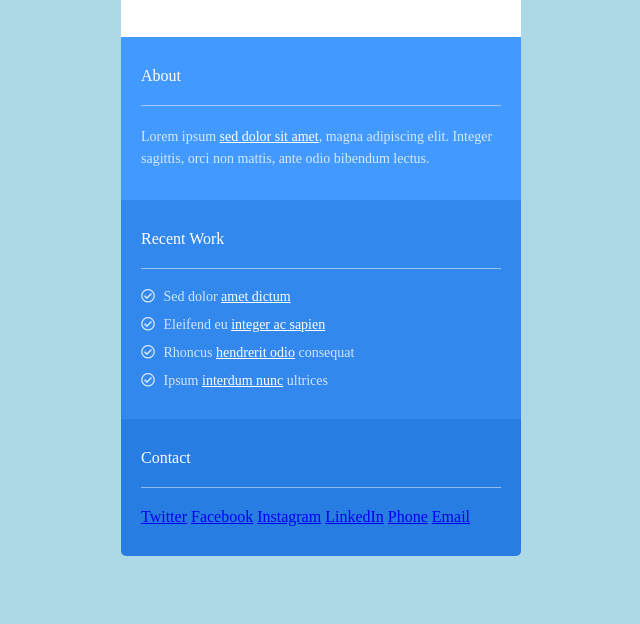
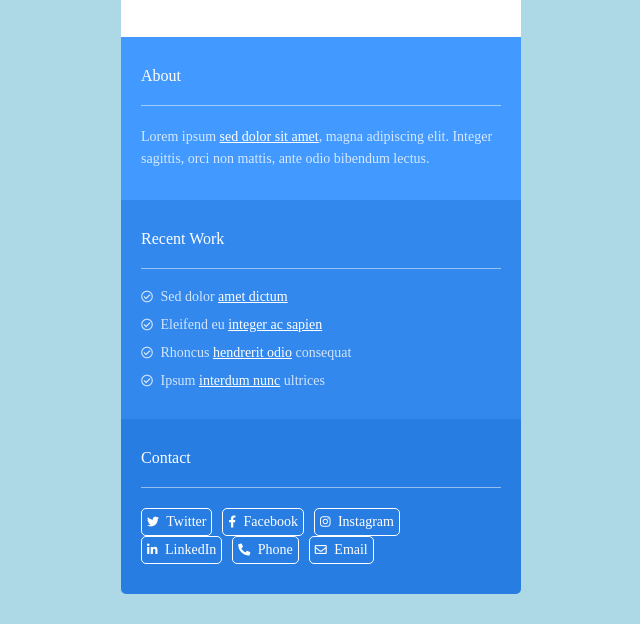
Before and after one commit to manovak24/resume_project, a plain HTML site: page index.html in a window 1280 px wide. Shown: the part 217-841 px from the top of the page, without its empty margins (319-959 px from the left). Before the commit the page ends 803 px from the top, so only its background shows below. Drawn offline with Linux system fonts and the light colour scheme.

Commit message:
Still working through styles.

```diff
--- a/index.html
+++ b/index.html
@@ -5,7 +5,7 @@
     <meta http-equiv="X-UA-Compatible" content="IE=edge">
     <meta name="viewport" content="width=device-width, initial-scale=1.0">
     <link rel="stylesheet" href="./styles.css">
-    <link rel="stylesheet" href="https://use.fontawesome.com/releases/v5.0.7/css/all.css">
+    <link rel="stylesheet" href="https://use.fontawesome.com/releases/v5.10.2/css/all.css">
     <title>Resume Website</title>
 </head>
 <body>
@@ -20,7 +20,7 @@
             <div class="section about">
                 <h4 class="section-title">About</h4>
                 <div class="section-body">
-                    <p>Lorem ipsum <span>sed dolor sit amet</span>, magna adipiscing elit. Integer sagittis, orci non mattis, ante odio bibendum lectus.</p>
+                    <p>Lorem ipsum <a href="#" class="section-link">sed dolor sit amet</a>, magna adipiscing elit. Integer sagittis, orci non mattis, ante odio bibendum lectus.</p>
                 </div>
             </div>
 
@@ -30,19 +30,19 @@
                     <ul>
                         <li>
                             <i class="far fa-check-circle"></i>
-                            Sed dolor <span>amet dictum</span>
+                            Sed dolor <a href="#" class="section-link">amet dictum</a>
                         </li>
                         <li>
                             <i class="far fa-check-circle"></i>
-                            Eleifend eu <span>integer ac sapien</span>
+                            Eleifend eu <a href="#" class="section-link">integer ac sapien</a>
                         </li>
                         <li>
                             <i class="far fa-check-circle"></i>
-                            Rhoncus <span>hendrerit odio</span> consequat
+                            Rhoncus <a href="#" class="section-link">hendrerit odio</a> consequat
                         </li>
                         <li>
                             <i class="far fa-check-circle"></i>
-                            Ipsum <span>interdum nunc</span> ultrices
+                            Ipsum <a href="#" class="section-link">interdum nunc</a> ultrices
                         </li>
                     </ul>
                 </div>
@@ -50,13 +50,31 @@
 
             <div class="section contact">
                 <h4 class="section-title">Contact</h4>
-                <div class="section-body">
-                    <a href="#">Twitter</a>
-                    <a href="#">Facebook</a>
-                    <a href="#">Instagram</a>
-                    <a href="#">LinkedIn</a>
-                    <a href="#">Phone</a>
-                    <a href="#">Email</a>
+                <div class="section-body contact-links">
+                    <a href="#" class="contact-link">
+                        <i class="fab fa-twitter"></i>
+                        Twitter
+                    </a>
+                    <a href="#" class="contact-link">
+                        <i class="fab fa-facebook-f"></i>
+                        Facebook
+                    </a>
+                    <a href="#" class="contact-link">
+                        <i class="fab fa-instagram"></i>
+                        Instagram
+                    </a>
+                    <a href="#" class="contact-link">
+                        <i class="fab fa-linkedin-in"></i>
+                        LinkedIn
+                    </a>
+                    <a href="#" class="contact-link">
+                        <i class="fas fa-phone-alt"></i>
+                        Phone
+                    </a>
+                    <a href="#" class="contact-link">
+                        <i class="far fa-envelope"></i>
+                        Email
+                    </a>
                 </div>
             </div>
         </div>
--- a/styles.css
+++ b/styles.css
@@ -1,6 +1,7 @@
 * {
     margin: 0;
     padding: 0;
+    box-sizing: border-box;
 }
 
 body {
@@ -15,12 +16,6 @@ ul {
 ul > li {
     font-size: 14px;
     padding-bottom: 12px;
-}
-
-span {
-    text-decoration: underline;
-    font-weight: 500;
-    color: white !important;
 }
 
 .card-container {
@@ -74,6 +69,11 @@ span {
     line-height: 22px;
 }
 
+.section-link {
+    font-weight: 500;
+    color: white !important;
+}
+
 .fa-check-circle {
     padding-right: 5px;
 }
@@ -90,3 +90,23 @@ span {
 .contact {
     background-color: #287DE3;
 }
+
+.contact-links {
+    display: flex;
+    flex-wrap: wrap;
+}
+
+.contact-link {
+    color: white;
+    text-decoration: none;
+    font-size: 14px;
+    border: 1px solid white;
+    border-radius: 5px;
+    padding: 5px;
+    margin-right: 10px;
+}
+
+.fab, .fas, .far {
+    font-size: 12px;
+    padding-right: 4px;
+}
```
